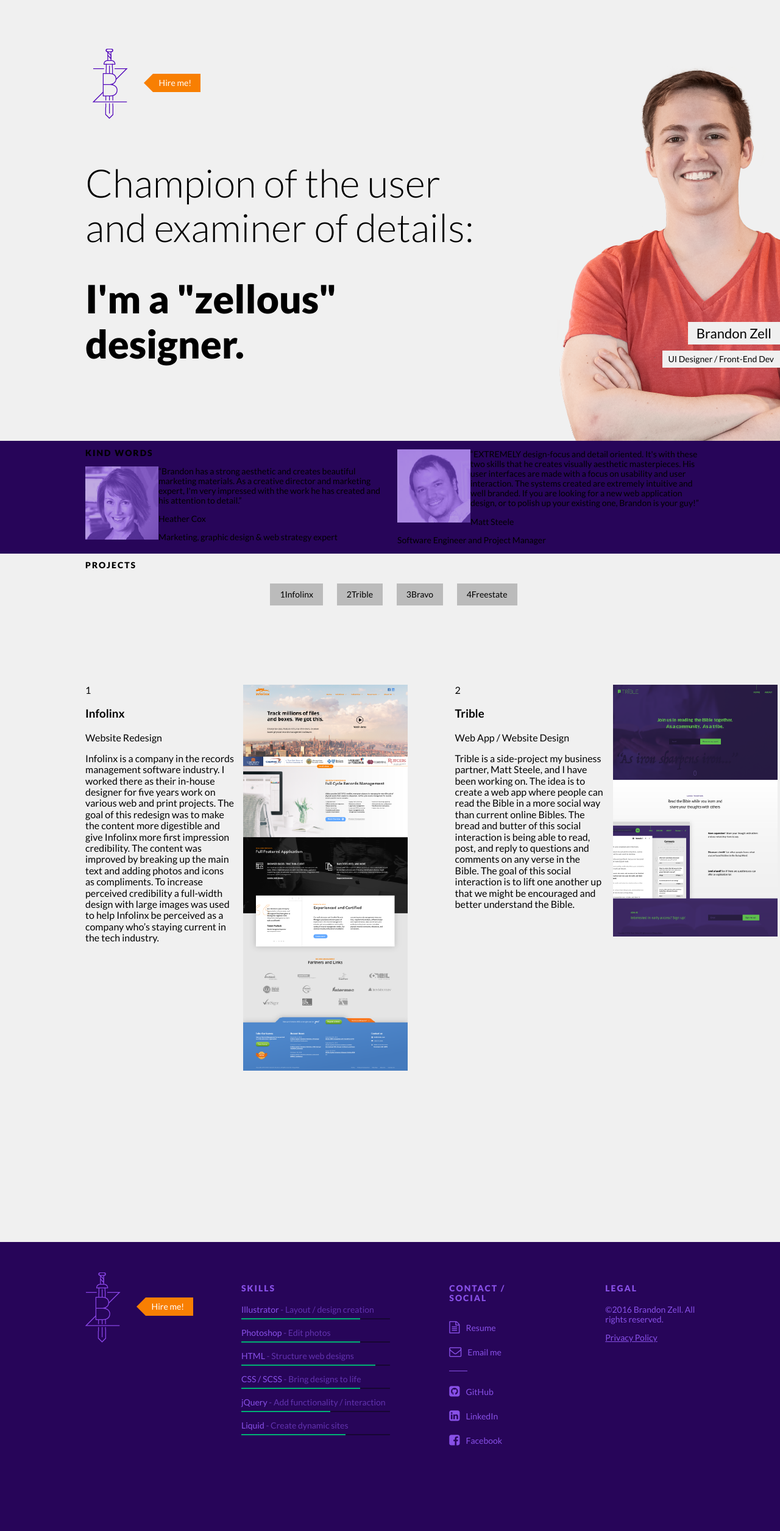
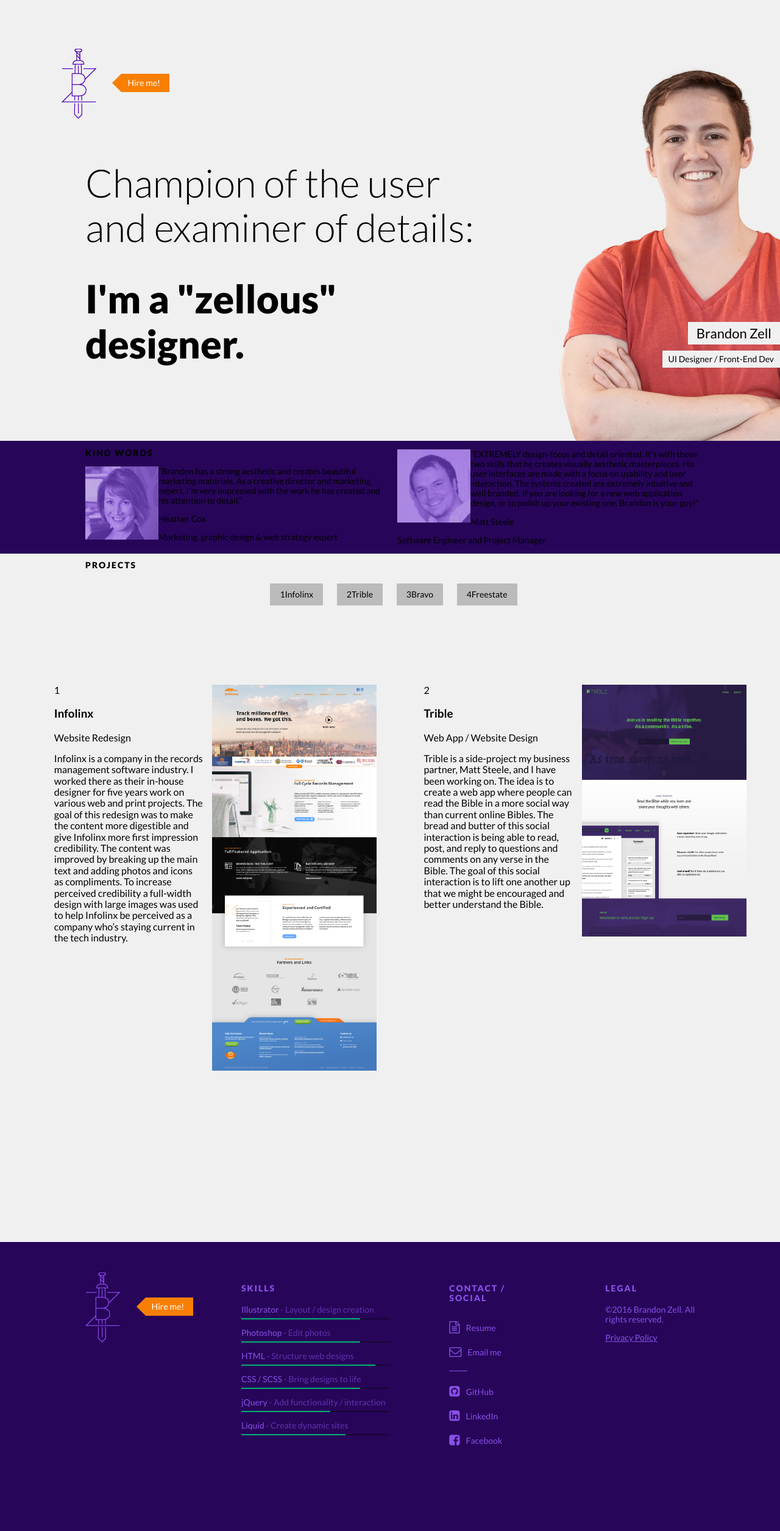
Before and after one commit to bzle/brandonz-me, a Jekyll site: the page built from index.html, in a window 1280 px wide. Shown: the whole page at 61% size. Built offline with Jekyll 4.4.1, drawn with Linux system fonts in a browser that asks for light colours; nearby versions of some CDN libraries.

Commit message:
Updated '/css/style.scss' via CloudCannon

```diff
--- a/css/style.scss
+++ b/css/style.scss
@@ -812,6 +812,8 @@ $teal: #00B174;
 $gray: #F0F0F0;
 $black: #222;
 
+$edge-width: 6vw;
+
 /*  -  -  -  -  *\
     $GENERAL
 \*  -  -  -  -  */
@@ -831,7 +833,7 @@ h2, h4 {
 header {
     position: absolute;
     top: 80px;
-    left: calc(10vw + 24px);
+    left: calc($edge-width + 24px);
     z-index: 10;
 }
 .header__logo {
@@ -902,10 +904,10 @@ header {
     white-space: normal;
 }
 .project:first-child {
-    margin-left: 10vw;
+    margin-left: $edge-width;
 }
 .project__img:last-child {
-    margin-right: 10vw;
+    margin-right: $edge-width;
 }
 footer {
     background-image: url(/img/dock.png);
```
